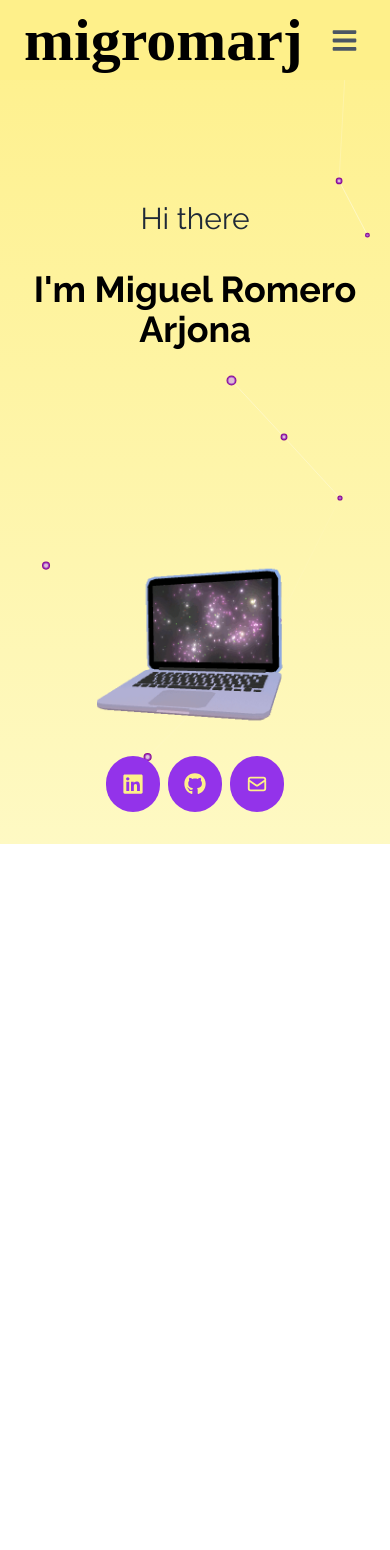
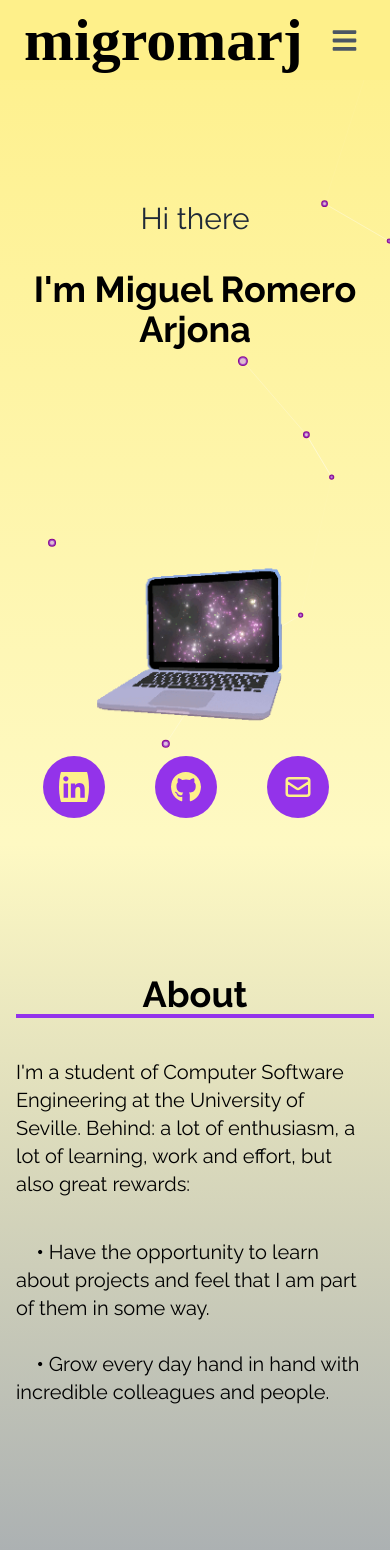
Before and after one commit to migromarj/portfolio-2022-migromarj, a React (Create React App) app: page / in a window 390 px wide. Shown: the top 1550 px of the page. Before the commit the page ends 844 px from the top, so only its background shows below. Built offline with nearby package versions, Linux system fonts and the light colour scheme; the HTML template or start-up script is replaced by a standard one; a web font is replaced by a local one.

Commit message:
About page finished, and some changes to social media icons for small screens

```diff
--- a/package.json
+++ b/package.json
@@ -10,6 +10,7 @@
     "react-dom": "^18.2.0",
     "react-icons": "^4.4.0",
     "react-scripts": "5.0.1",
+    "react-scroll": "^1.8.7",
     "react-tsparticles": "^2.2.4",
     "tsparticles": "^2.2.4",
     "web-vitals": "^2.1.4"
--- a/src/App.js
+++ b/src/App.js
@@ -1,3 +1,4 @@
+import About from "./components/About";
 import Home from "./components/Home";
 import NavBar from "./components/NavBar";
 import Particle from "./components/Particle";
@@ -11,6 +12,7 @@ function App() {
 
       <NavBar />
       <Home />
+      <About />
 
       <SocialLinks />
 
--- /dev/null
+++ b/src/components/About.jsx
@@ -0,0 +1,40 @@
+import React from 'react'
+import miguelImage from '../assets/miguel.jpg'
+
+const About = () => {
+    return (
+        <div name='about'
+            className='w-full h-screen bg-gradient-to-b from-yellow-100 to-gray-400 text-black'>
+
+            <div className='max-w-screen-lg mx-auto flex flex-col items-center justify-center h-full px-4 md:flex-row'>
+                <div className='flex flex-col justify-center h-full'>
+                    <div className='pb-4'>
+                        <p className='z-10 text-4xl font-bold text-black md:text-left text-center border-b-4 border-purple-600'>
+                            About
+                        </p>
+                        <p className='z-10 text-xl mt-10 mb-10'>
+                            I'm a student of Computer Software Engineering at the University of Seville. Behind: a lot of enthusiasm, a lot of learning, work and effort, but also great rewards:
+                        </p>
+                        <ul className='z-10 text-xl'>
+
+                            <li>
+                                &nbsp;&nbsp;&nbsp;&nbsp;<b>•</b> Have the opportunity to learn about projects and feel that I am part of them in some way.
+                            </li>
+                            <br />
+                            <li>
+                                &nbsp;&nbsp;&nbsp;&nbsp;<b>•</b> Grow every day hand in hand with incredible colleagues and people.
+                            </li>
+
+                        </ul>
+                    </div>
+                </div>
+
+                <div className='z-10'>
+                    <img src={miguelImage} alt='Me' className='mx-auto w-2/6 md:w-2/3 rounded-xl' />
+                </div>
+            </div>
+        </div>
+    )
+}
+
+export default About
--- a/src/components/Home.jsx
+++ b/src/components/Home.jsx
@@ -6,12 +6,15 @@ import { HiOutlineMail } from 'react-icons/hi'
 
 const Home = () => {
 
+    const iconSize = 62
+    const linkClass = 'bg-purple-600 px-4 rounded-full fixed'
+
     const socialLinks = [
         {
             id: 1,
             child: (
                 <>
-                    <FaLinkedin size={22} />
+                    <FaLinkedin size={iconSize} className={linkClass}/>
                 </>
             ),
             href: 'https://www.linkedin.com/in/miguel-romero-arjona-88aaa021b/',
@@ -20,7 +23,7 @@ const Home = () => {
             id: 2,
             child: (
                 <>
-                    <FaGithub size={22} />
+                    <FaGithub size={iconSize} className={linkClass}/>
                 </>
             ),
             href: 'https://github.com/migromarj',
@@ -29,7 +32,7 @@ const Home = () => {
             id: 3,
             child: (
                 <>
-                    <HiOutlineMail size={22} />
+                    <HiOutlineMail size={iconSize} className={linkClass} />
                 </>
             ),
             href: 'mailto:miguelromeroarjona@gmail.com',
@@ -43,7 +46,9 @@ const Home = () => {
             <div className='max-w-screen-lg mx-auto flex flex-col items-center justify-center h-full px-4 md:flex-row'>
                 <div className='flex flex-col  justify-center h-full'>
 
-                    <h3 className='z-10 text-3xl md:text-5xl text-gray-800 my-8 md:text-left text-center'>Hi there</h3>
+                    <h3 className='z-10 text-3xl md:text-5xl text-gray-800 my-8 md:text-left text-center'>
+                        Hi there
+                    </h3>
                     <h2 className='z-10 text-4xl md:text-7xl font-bold text-black md:text-left text-center'>
                         I'm Miguel Romero Arjona
                     </h2>
@@ -53,18 +58,19 @@ const Home = () => {
                     <img src={laptop} alt='A laptop' className='mx-auto w-2/3 md:w-full' />
                 </div>
             </div>
-            <div className='z-10'>
+
+            <div className='z-20'>
                 <ul className='flex justify-center mb-8'>
                     {socialLinks.map(({ id, child, href }) => (
                         <li
                             key={id}
                             className={
-                                'flex justify-between items-center w-13 mx-1 h-14 px-4 rounded-full bg-purple-600 1.5md:hidden'
+                                'items-center h-14 px-4 1.5md:hidden'
                             }
                         >
                             <a
                                 href={href}
-                                className='flex justify-between items-center w-full text-yellow-200'
+                                className='mx-10 items-center w-full text-yellow-200'
                                 target='_blank'
                                 rel='noreferrer'
                             >
--- a/src/components/NavBar.jsx
+++ b/src/components/NavBar.jsx
@@ -1,4 +1,5 @@
 import React, { useState } from 'react'
+import { Link } from "react-scroll";
 
 import { FaBars, FaTimesCircle } from 'react-icons/fa'
 import { FaGithub, FaLinkedin } from 'react-icons/fa'
@@ -28,12 +29,14 @@ const NavBar = () => {
 
     ]
 
+    const iconSize = 22
+
     const socialLinks = [
         {
             id: 1,
             child: (
                 <>
-                    <FaLinkedin size={22} />
+                    <FaLinkedin size={iconSize} />
                 </>
             ),
             href: 'https://www.linkedin.com/in/miguel-romero-arjona-88aaa021b/',
@@ -42,7 +45,7 @@ const NavBar = () => {
             id: 2,
             child: (
                 <>
-                    <FaGithub size={22} />
+                    <FaGithub size={iconSize} />
                 </>
             ),
             href: 'https://github.com/migromarj',
@@ -51,7 +54,7 @@ const NavBar = () => {
             id: 3,
             child: (
                 <>
-                    <HiOutlineMail size={22} />
+                    <HiOutlineMail size={iconSize} />
                 </>
             ),
             href: 'mailto:miguelromeroarjona@gmail.com',
@@ -59,13 +62,17 @@ const NavBar = () => {
     ];
 
     return (
-        <div className='z-20 flex justify-between items-center w-full h-20 px-4 text-black bg-yellow-200 fixed'>
+        <div className='z-30 flex justify-between items-center w-full h-20 px-4 text-black bg-yellow-200 fixed'>
             <div>
-                <h1 className='text-6xl font-signature font-bold ml-2'>migromarj</h1>
+                <h1 className='text-6xl font-signature font-bold ml-2 select-none'>
+                    <Link to={'home'} smooth duration={500}>
+                        migromarj
+                    </Link>
+                </h1>
             </div>
 
             <ul className='hidden 1.5md:flex 1.5xl:hidden'>
-                {socialLinks.map(({ id, child, href}) => (
+                {socialLinks.map(({ id, child, href }) => (
                     <li
                         key={id}
                         className={
@@ -89,7 +96,9 @@ const NavBar = () => {
                 {links.map(link => (
 
                     <li key={link.id} className='text-lg px-4 cursor-pointer capitalize font-medium text-gray-600 hover:scale-105 duration-200'>
-                        {link.link}
+                        <Link to={link.link} smooth duration={500}>
+                            {link.link}
+                        </Link>
                     </li>
                 ))}
             </ul>
--- a/src/components/SocialLinks.jsx
+++ b/src/components/SocialLinks.jsx
@@ -5,12 +5,14 @@ import { HiOutlineMail } from 'react-icons/hi'
 
 const SocialLinks = () => {
 
+    const iconSize = 27
+
     const links = [
         {
             id: 1,
             child: (
                 <>
-                    LinkedIn <FaLinkedin size={27} />
+                    LinkedIn <FaLinkedin size={iconSize} />
                 </>
             ),
             href: 'https://www.linkedin.com/in/miguel-romero-arjona-88aaa021b/',
@@ -20,7 +22,7 @@ const SocialLinks = () => {
             id: 2,
             child: (
                 <>
-                    GitHub <FaGithub size={27} />
+                    GitHub <FaGithub size={iconSize} />
                 </>
             ),
             href: 'https://github.com/migromarj',
@@ -29,7 +31,7 @@ const SocialLinks = () => {
             id: 3,
             child: (
                 <>
-                    Mail <HiOutlineMail size={27} />
+                    Mail <HiOutlineMail size={iconSize} />
                 </>
             ),
             href: 'mailto:miguelromeroarjona@gmail.com',
```
Also changed, not shown: src/assets/miguel.jpg (added), 1 other file (tests, documents, lock files or other folders).
